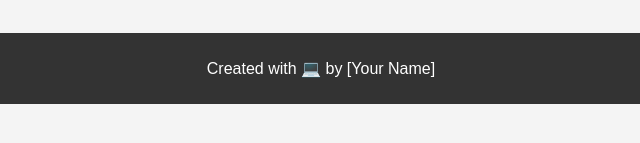
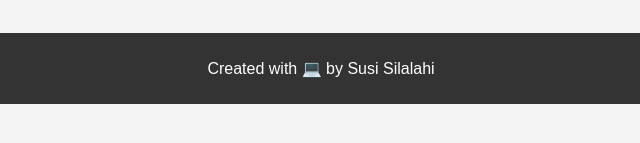
Before and after one commit to mbahobeng/susimsilalahi, a plain HTML site: page index.html in a window 1280 px wide. Shown: the part 157-300 px from the top of the page, 319-959 px from the left. Drawn offline with Linux system fonts and the light colour scheme.

Commit message:
Update index.html

```diff
--- a/index.html
+++ b/index.html
@@ -39,7 +39,7 @@
 </main>
 
 <footer>
-    <p>Created with 💻 by [Your Name]</p>
+    <p>Created with 💻 by Susi Silalahi</p>
 </footer>
 
 </body>
```
